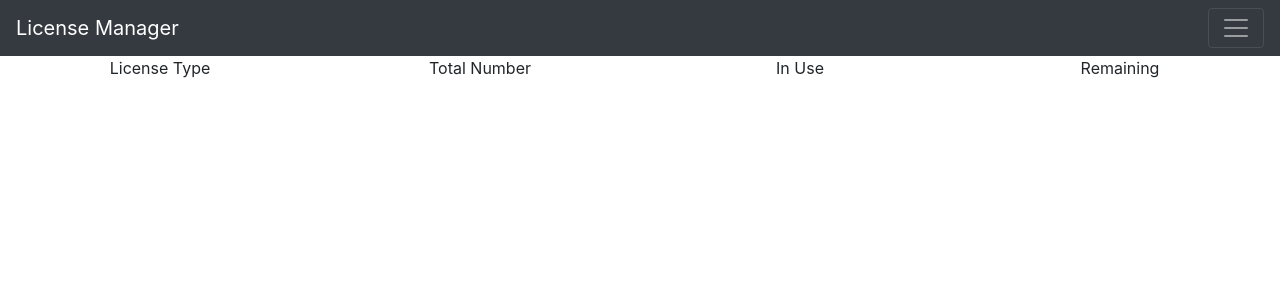
After one commit to Wild-Koala-LLC/LicenseMgmt, a Django app: page /remaining in a window 1280 px wide. The commit adds this page. Shown: the top 300 px of the page. Run offline with Django 3.2, Linux system fonts and the light colour scheme; some libraries are stand-ins or nearby versions.

Commit message:
Can finallyyyy add my own css, see /remaining

```diff
--- a/dashboard/static/dashboard/css/twiggy_style.css
+++ b/dashboard/static/dashboard/css/twiggy_style.css
@@ -1,7 +1,3 @@
-div .col-4 .twiggy-column {
-    text-align: center!important;
+.center {
+    text-align: center;
 }
-
-div h1 .test{
-    color: red;
-}
--- a/dashboard/templates/base.html
+++ b/dashboard/templates/base.html
@@ -31,9 +31,9 @@
 
     <div class="collapse navbar-collapse" id="navbarNavAltMarkup">
       <div class="navbar-nav">
-        <a class="nav-item nav-link active" href="/">Licenses Overview<span</a> <!-- class="sr-only">(current)</span> -->
+        <a class="nav-item nav-link" href="/">Licenses Overview</a>
         <a class="nav-item nav-link" href="assign_licenses">Assign Licenses</a>
-        <a class="nav-item nav-link" href="/">View Assigned Licenses</a>
+        <a class="nav-item nav-link" href="remaining">View Remaining Licenses</a>
         <a class="nav-item nav-link disabled" href="#">Disabled</a>
       </div>
     </div>
--- /dev/null
+++ b/dashboard/templates/remaining.html
@@ -0,0 +1,27 @@
+{% extends "base.html" %}
+
+
+
+{% block content %}
+
+{% load static %} <!-- For some reason I can't load my own css rn?? -->
+<link rel="stylesheet" type="text/css" href="{% static 'dashboard/css/twiggy_style.css' %}">
+
+<div class="container-fluid">
+  <div class="row">
+    <div class="col-sm center">
+      License Type
+    </div>
+    <div class="col-sm center">
+      Total Number
+    </div>
+    <div class="col-sm center">
+      In Use
+    </div>
+    <div class="col-sm center">
+      Remaining
+    </div>
+  </div>
+</div>
+
+{% endblock %}
--- a/dashboard/urls.py
+++ b/dashboard/urls.py
@@ -6,4 +6,5 @@ urlpatterns = [
     path('', views.index, name='index'),
     path('everything', views.everything, name='everything'),
     path('assign_licenses', views.assign_licenses, name='assign_licenses'),
+    path('remaining', views.remaining, name='remaining'),
 ]
--- a/dashboard/views.py
+++ b/dashboard/views.py
@@ -16,6 +16,10 @@ def assign_licenses(request):
 	context = {'soldier_list':soldier_list, 'machine_list':machine_list, 'license_list':license_list}
 	return render(request, 'assign_licenses.html', context)
 
+def remaining(request):
+	context = {}
+	return render(request, 'remaining.html', context)
+
 def everything(request):
 	soldier_list = Soldier.objects.order_by('name')
 	machine_list = Machine.objects.order_by('serial_number')
```
Also changed, not shown: dashboard/templates/assigned.html (+10 -0 lines), db.sqlite3.
